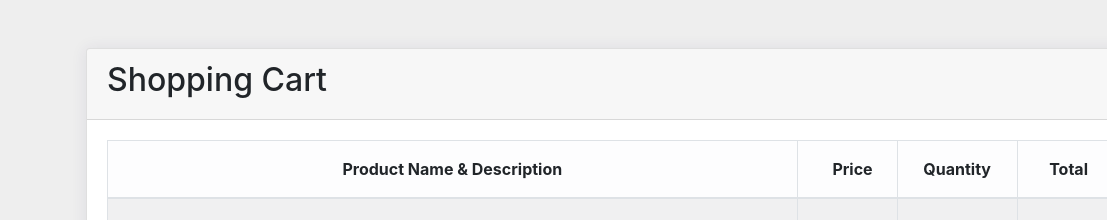
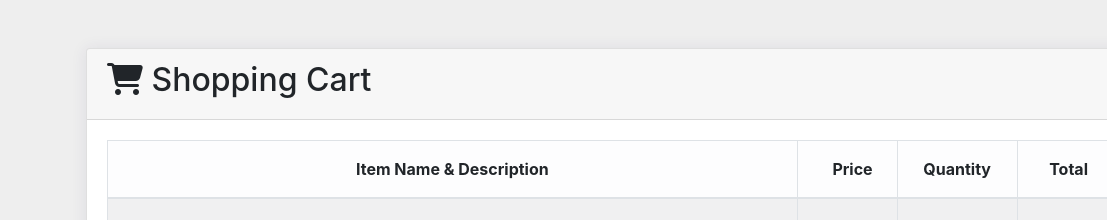
Before and after one commit to saeedsepasigit/shoopingcart-Javascript, a website built with Parcel: page index.html in a window 1280 px wide. Shown: the top 220 px of the page, 0-1107 px from the left. Built offline with nearby package versions, Linux system fonts and the light colour scheme.

Commit message:
change table titr

```diff
--- a/index.html
+++ b/index.html
@@ -29,7 +29,10 @@
     <div class="container px-3 my-5 clearfix">
       <div class="card">
         <div class="card-header">
-          <h2>Shopping Cart</h2>
+          <h2>
+            <i class="fa fa-cart-shopping"></i>
+            Shopping Cart
+          </h2>
         </div>
         <div class="card-body shoppcart">
           <div class="table-responsive">
@@ -40,7 +43,7 @@
               <thead>
                 <tr>
                   <th class="text-center py-3 px-4" style="min-width: 400px">
-                    Product Name &amp; Description
+                    Item Name &amp; Description
                   </th>
                   <th class="text-right py-3 px-4" style="width: 100px">
                     Price
```
